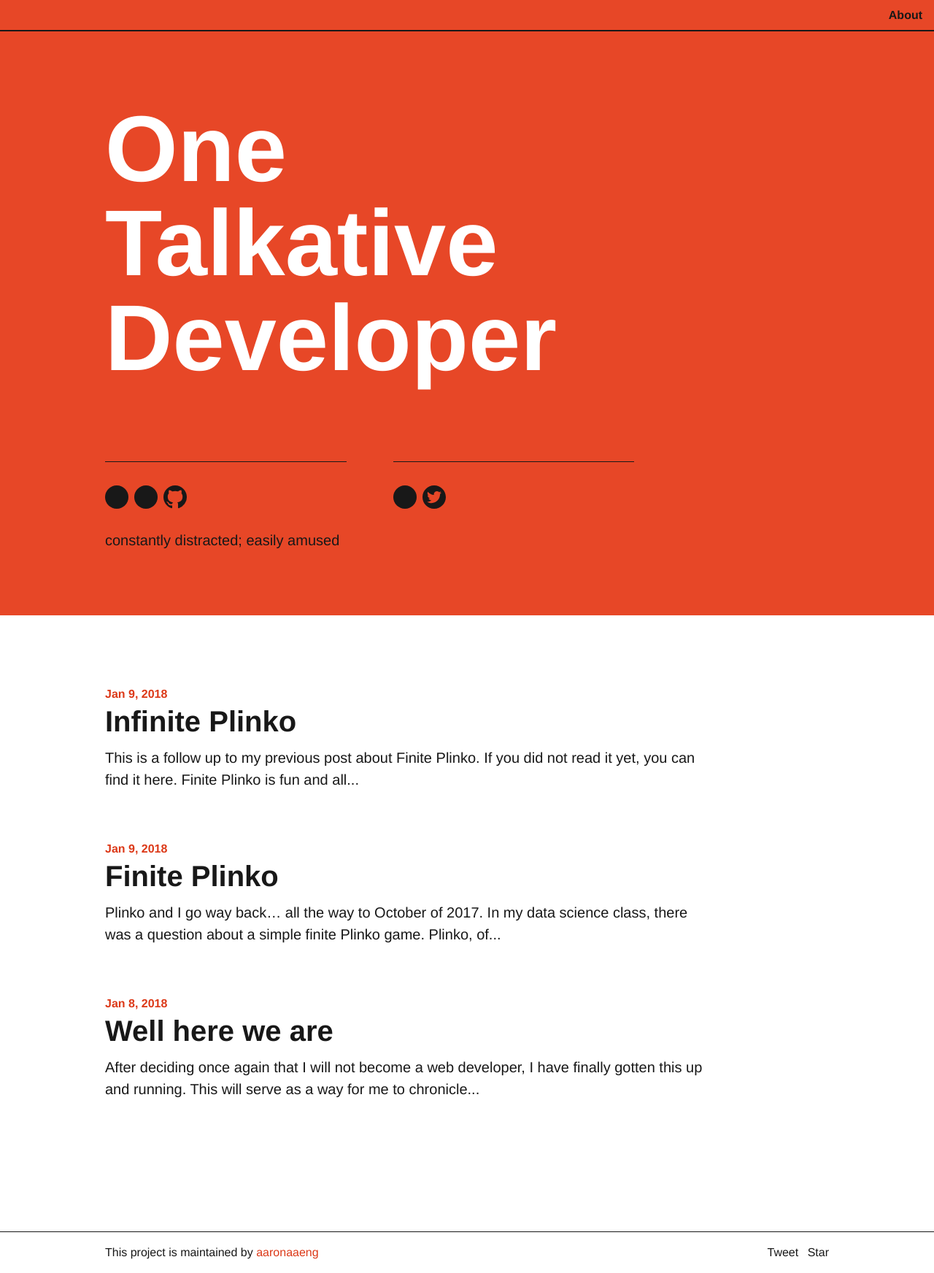
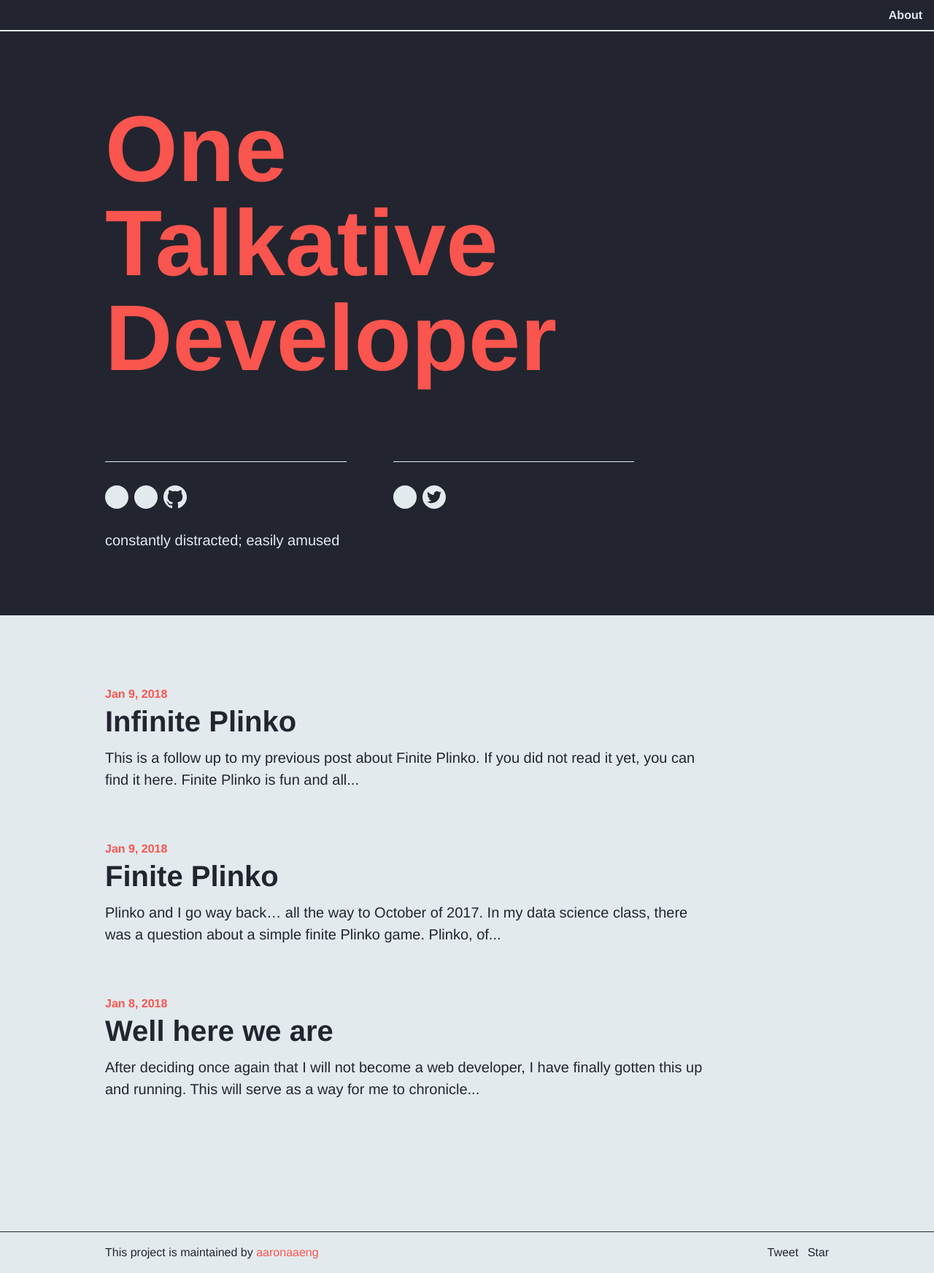
Before and after one commit to aaronaaeng/aaronaaeng.github.io, a Jekyll site: the page built from index.html, in a window 1280 px wide. Shown: the whole page at 73% size. Built offline with Jekyll 4.4.1, drawn with Linux system fonts in a browser that asks for light colours; nearby versions of some CDN libraries; comment, search, counter and statistics services are not loaded.

Commit message:
Updated color styling

```diff
--- a/_sass/_base.scss
+++ b/_sass/_base.scss
@@ -32,7 +32,7 @@ body {
     font-size: $body-font-size;
     line-height: 1.5;
     color: $color-body-text;
-    background-color: #fff;
+    background-color: #E3EAEE;
 }
 
 p {
--- a/_sass/_theme-red.scss
+++ b/_sass/_theme-red.scss
@@ -1,19 +1,18 @@
 // Default black theme
 
 // Color variables
-$black: #181818;
-$red: #E74727;
-$red-dark: #DC3918;
-$white: #fff;
+$red: #FA554E;
+$black: #22252F;
+$white: #E3EAEE;
 
 // Config
-$color-background: $red !default;
-$color-dot-accent: $black !default;
-$color-foreground: $black !default;
-$color-title: $white !default;
+$color-background: $black !default;
+$color-dot-accent: $white !default;
+$color-foreground: $white !default;
+$color-title: $red !default;
 $color-body-text: $black !default;
-$color-text-accent: $red-dark !default;
-$color-code: $red-dark !default;
+$color-text-accent: $red !default;
+$color-code: $red !default;
 $color-nav-link: $white !default;
 $color-primary-link: $red !default;
 
```
